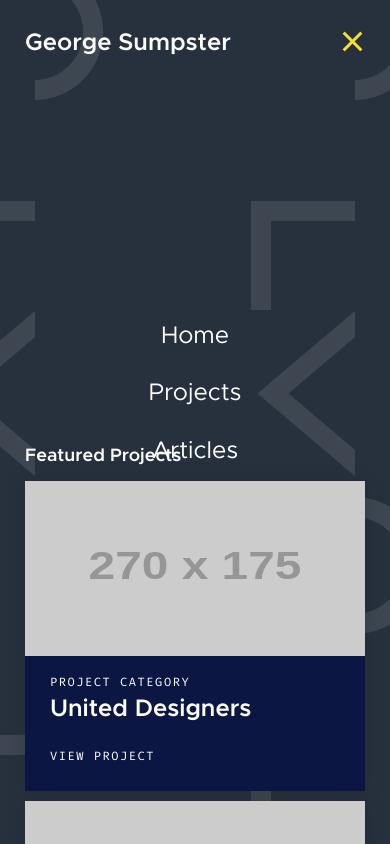
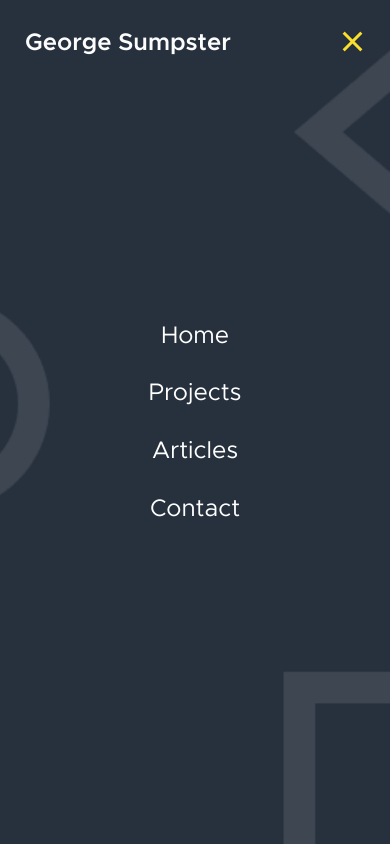
Before and after one commit to gsumpster/gsumpster.com, a website: page index.html in a window 390 px wide. Both pictures are taken after a click on the button 352 px from the left and 43 px from the top of the page. Shown: the top 844 px of the page. Drawn offline with nearby package versions, Linux system fonts and the light colour scheme; files that its build step writes are made by us from their sources; placeholder pictures from the web are drawn by us.

Commit message:
fix(mobile): fixed nav background image coverage

```diff
--- a/scss/_header.scss
+++ b/scss/_header.scss
@@ -87,7 +87,9 @@ body.nav-open {
 
         background-color: $darkblue;
         background-image: url('/img/nav-mobile-bg.png');
+        background-size: cover;
         background-position: bottom;
+        z-index: 98;
 
         ul {
             display: flex;
```
